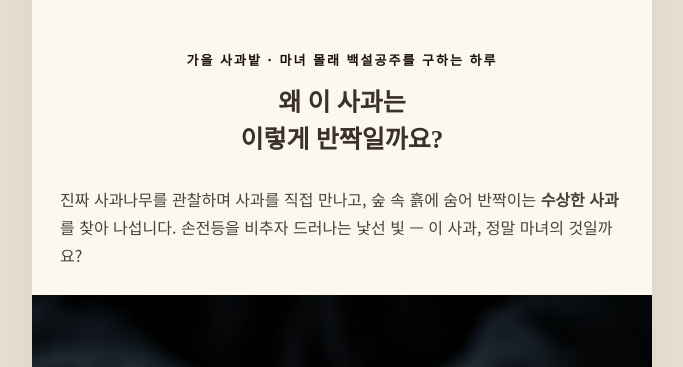
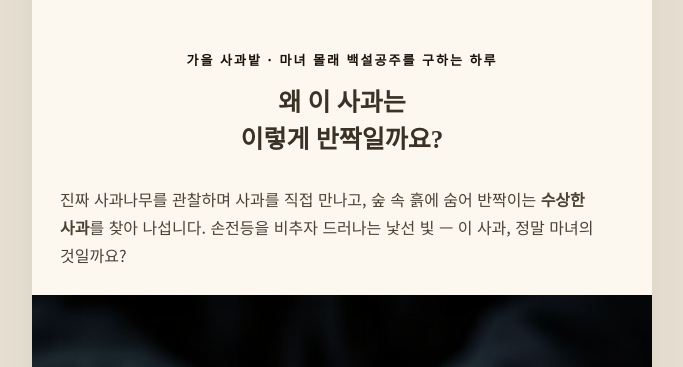
Before and after one commit to sungkuk-Yu/gomawototo-apple, a plain HTML site: page index.html in a window 1280 px wide. Shown: the part 433-800 px from the top of the page, without its empty margins (298-981 px from the left). Drawn offline with Linux system fonts and the light colour scheme; a web font is replaced by a local one.

Commit message:
버거 안쪽 치즈 인페인팅으로 제거 + 줄바꿈 word-break 수정
Co-Authored-By: Claude Sonnet 5 <noreply@anthropic.com>

```diff
--- a/index.html
+++ b/index.html
@@ -13,7 +13,7 @@
     --cream:#fdf8ef; --ink:#3a3226; --sub:#7c7266; --line:#ece3d3;
   }
   *{margin:0;padding:0;box-sizing:border-box}
-  body{font-family:'Noto Sans KR',sans-serif;color:var(--ink);background:#e9e2d4;line-height:1.75;-webkit-font-smoothing:antialiased}
+  body{font-family:'Noto Sans KR',sans-serif;color:var(--ink);background:#e9e2d4;line-height:1.75;-webkit-font-smoothing:antialiased;word-break:keep-all;overflow-wrap:break-word}
   .wrap{max-width:620px;margin:0 auto;background:var(--cream);overflow:hidden;box-shadow:0 0 60px rgba(0,0,0,.08)}
   img{display:block;width:100%;height:auto}
   .serif{font-family:'Gowun Batang',serif}
```
Also changed, not shown: img/food_child_cook.jpg.
